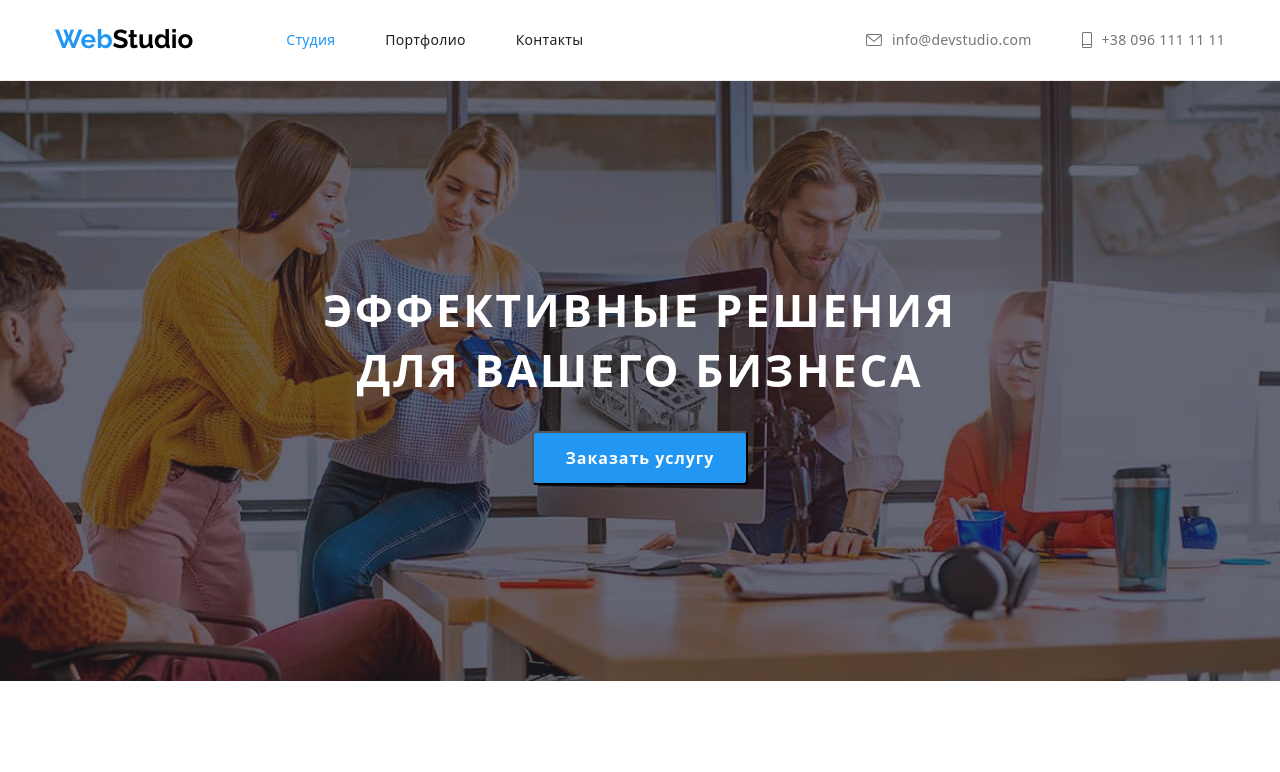
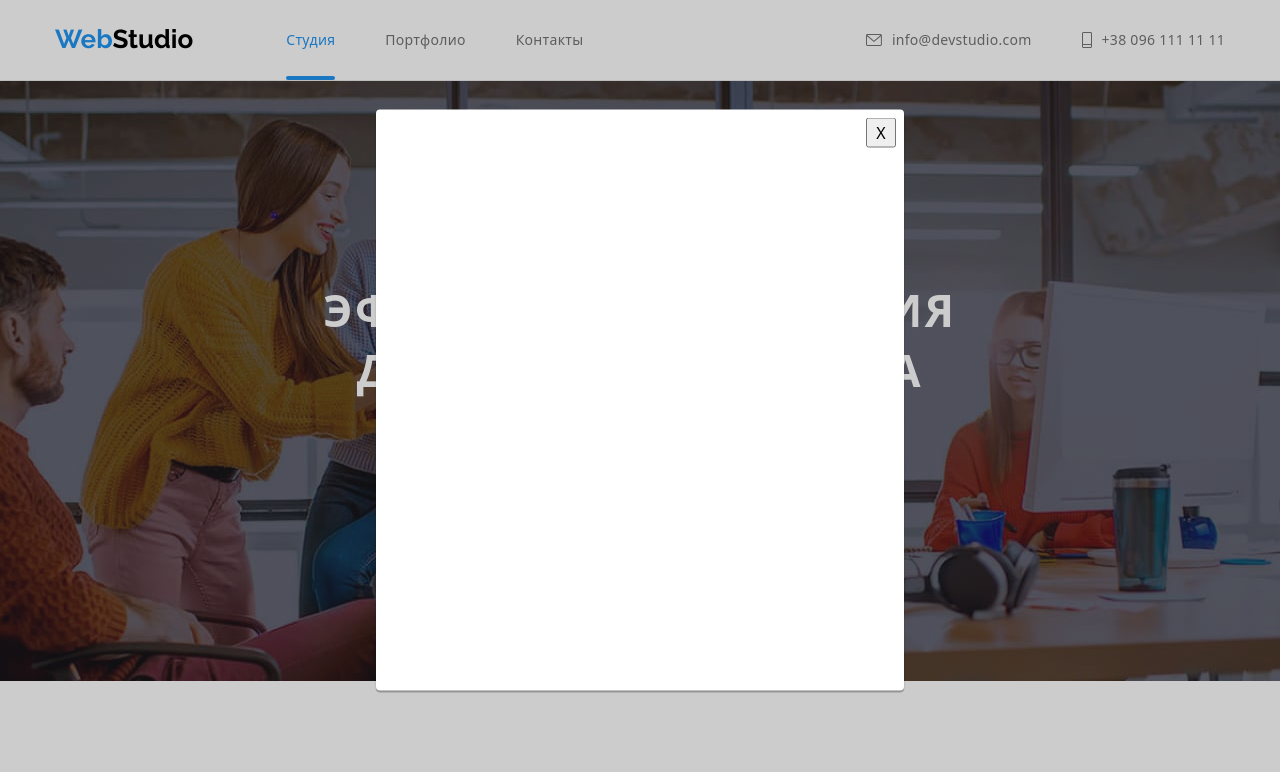
Before and after one commit to Andrew-Borys/goit-markup-hw-05, a plain HTML site: page index.html in a window 1280 px wide. Both pictures are taken after a click on the button "Заказать услугу". Shown: the top 772 px of the page. Drawn offline with nearby package versions, Linux system fonts and the light colour scheme.

Commit message:
hw05 backdrop

```diff
--- a/css/styles.css
+++ b/css/styles.css
@@ -115,11 +115,12 @@ img {
   padding-top: 32px;
   padding-bottom: 32px;
 
-  color: var(--title-text-color);
+  color: var(--discription-text-color);
   font-weight: 500;
   font-size: 14px;
   line-height: 1.14;
   letter-spacing: 0.02em;
+  transition: color 250ms linear;
 }
 
 .nav-link:hover,
@@ -129,6 +130,24 @@ img {
 
 .current {
   color: var(--accent-color);
+}
+
+.current::after {
+  position: absolute;
+  content: "";
+  opacity: 1;
+  display: block;
+  bottom: 0;
+  cursor: pointer;
+  width: 100%;
+  height: 4px;
+  background-color: var(--accent-color);
+  background-size: auto;
+  border-radius: 2px;
+}
+
+.list-item {
+  position: relative;
 }
 
 /* List contact */
@@ -158,6 +177,7 @@ img {
   font-size: 14px;
   line-height: 1.14;
   letter-spacing: 0.02em;
+  transition: color 250ms linear;
 }
 
 .contact-link:hover,
@@ -303,6 +323,24 @@ img {
   margin-left: 30px;
 }
 
+.doing-item {
+  position: relative;
+}
+
+.overley-doing {
+  position: absolute;
+  padding: 27px 10px 27px;
+  bottom: 0;
+  width: 100%;
+  background: rgba(47, 48, 58, 0.8);
+  color: var(--white-text-back-color);
+  text-align: center;
+  font-weight: 700;
+  font-size: 14px;
+  line-height: 1.14;
+  text-transform: uppercase;
+}
+
 /*Our-team*/
 
 .team {
@@ -377,6 +415,8 @@ img {
   height: 44px;
   border-radius: 50%;
   fill: var(--icon-fill-color);
+
+  transition: color 250ms, background-color 250ms linear;
 }
 
 .social-container:hover,
@@ -499,6 +539,7 @@ img {
 
   fill: var(--white-text-back-color);
   background-color: rgba(255, 255, 255, 0.1);
+  transition: color 250ms, background-color 250ms linear;
 }
 
 .footer-link:hover,
@@ -627,3 +668,46 @@ img {
   line-height: 1.89;
   color: var(--discription-text-color);
 }
+
+/* Backdrop */
+
+.backdrop {
+  position: fixed;
+  top: 0;
+  left: 0;
+  width: 100vw;
+  height: 100vh;
+  background: rgba(0, 0, 0, 0.2);
+  transition: all 250ms linear;
+}
+
+.backdrop.is-hidden {
+  opacity: 0;
+  visibility: hidden;
+  pointer-events: none;
+}
+
+.modal {
+  position: absolute;
+  top: 50%;
+  left: 50%;
+  transform: translate(-50%, -50%);
+
+  width: 528px;
+  height: 581px;
+
+  background: #ffffff;
+  box-shadow: 0px 1px 3px rgba(0, 0, 0, 0.12), 0px 1px 1px rgba(0, 0, 0, 0.14),
+    0px 2px 1px rgba(0, 0, 0, 0.2);
+  border-radius: 4px;
+}
+
+.modal-close-btn {
+  position: absolute;
+  top: 8px;
+  right: 8px;
+  width: 30px;
+  height: 30px;
+  transition: transparent;
+  cursor: pointer;
+}
--- a/index.html
+++ b/index.html
@@ -54,7 +54,7 @@
             <div class="container hero-container">
 
                 <h1 class="hero-title">Эффективные решения для вашего бизнеса</h1>
-                <button class="modal-btn" type="button">Заказать услугу</button>
+                <button class="modal-btn" type="button" data-modal-open>Заказать услугу</button>
 
             </div>
         </section>
@@ -114,9 +114,12 @@
                 <h2 class="title-chapter">Чем мы занимаемся</h2>
                 <ul class="list img-what-we-do">
 
-                    <li class="doing-item"><img src="./images/what-we-doing/img-1.jpg" height="294" width="370" alt="программист пишет код"></li>
-                    <li class="doing-item"><img src="./images/what-we-doing/img-2.jpg" height="294" width="370" alt="оптимизация сайтов под мобильную версию"></li>
-                    <li class="doing-item"><img src="./images/what-we-doing/img-3.jpg" height="294" width="370" alt="руки держат планшет на дисплее разноцветный куб"></li>
+                    <li class="doing-item"><img src="./images/what-we-doing/img-1.jpg" height="294" width="370" alt="программист пишет код">
+                    <h3 class="overley-doing">Десктопные приложения</h3></li>
+                    <li class="doing-item"><img src="./images/what-we-doing/img-2.jpg" height="294" width="370" alt="оптимизация сайтов под мобильную версию">
+                    <h3 class="overley-doing">Мобильные приложения</h3></li>
+                    <li class="doing-item"><img src="./images/what-we-doing/img-3.jpg" height="294" width="370" alt="руки держат планшет на дисплее разноцветный куб">
+                    <h3 class="overley-doing">Дизайнерские решения</h3></li>
 
                 </ul>
             </div>
@@ -352,5 +355,11 @@
     </div>
     </footer>
 
+    <div class="backdrop is-hidden" data-modal>
+        <div class="modal">
+            <button type="button" class="modal-close-btn" data-modal-close>X</button>
+        </div>
+    </div>
+    <script src="./js/modal.js"></script>
 </body>
 </html>
--- /dev/null
+++ b/js/modal.js
@@ -0,0 +1,14 @@
+(() => {
+  const refs = {
+    openModalBtn: document.querySelector('[data-modal-open]'),
+    closeModalBtn: document.querySelector('[data-modal-close]'),
+    modal: document.querySelector('[data-modal]'),
+  };
+
+  refs.openModalBtn.addEventListener('click', toggleModal);
+  refs.closeModalBtn.addEventListener('click', toggleModal);
+
+  function toggleModal() {
+    refs.modal.classList.toggle('is-hidden');
+  }
+})();
```
